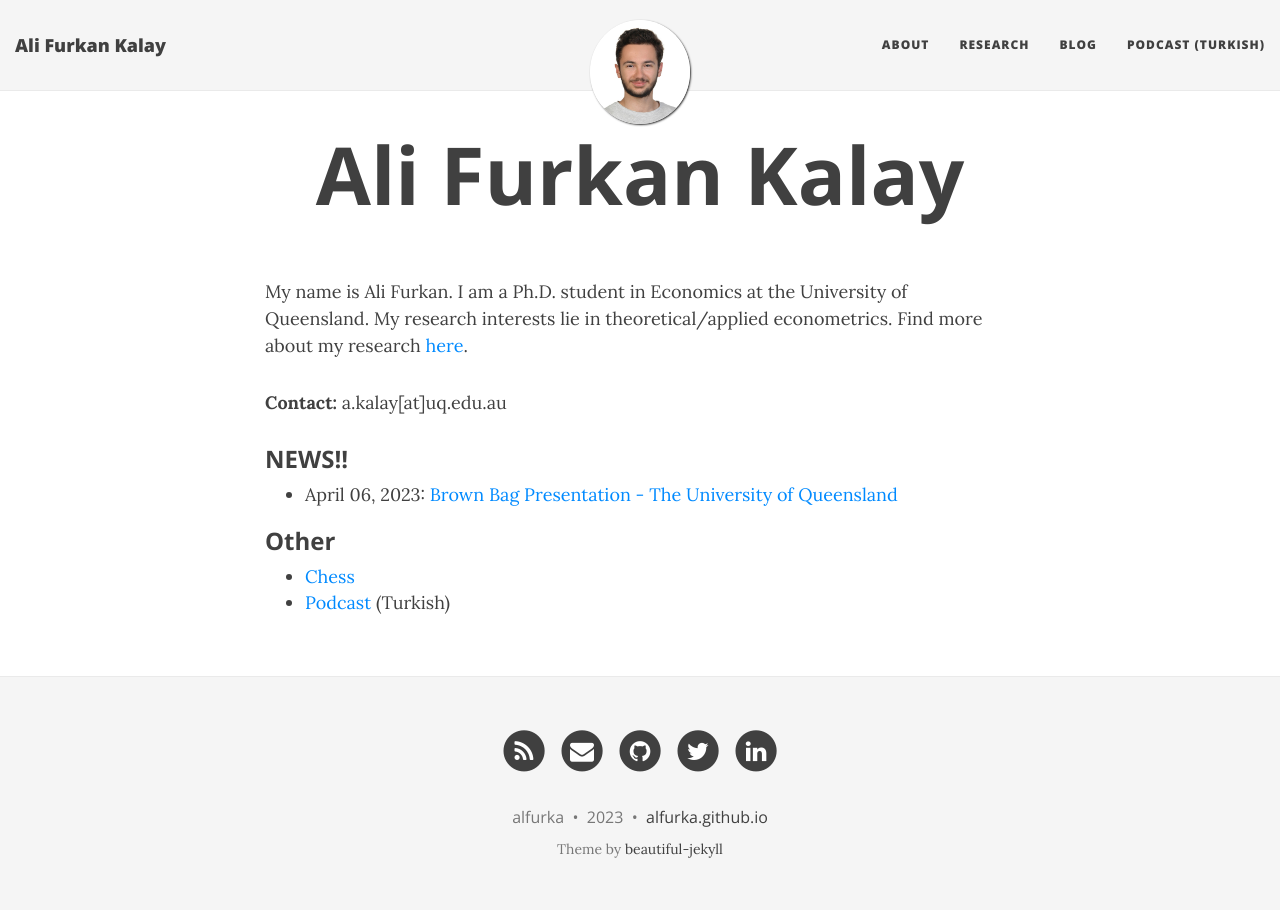
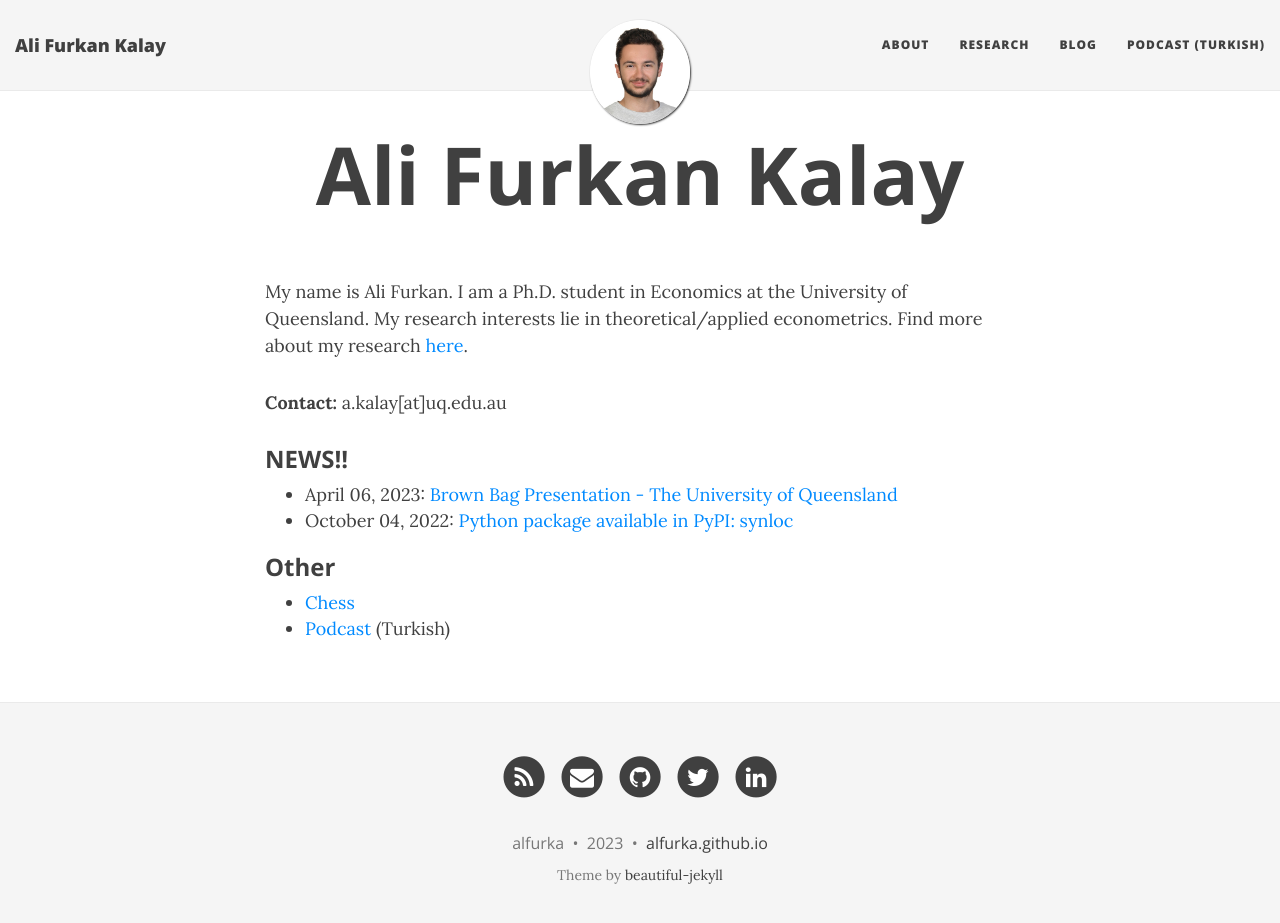
Before and after one commit to alfurka/alfurka.github.io, a Jekyll site: the page built from index.html, in a window 1280 px wide and 936 px high. Shown: the top 923 px of the window. Built offline with Jekyll 4.4.1, drawn with Linux system fonts in a browser that asks for light colours; nearby versions of some CDN libraries.

Commit message:
Update 2022-10-04-generate-synthetic-data-with-nearest-neighbor-algorithm.md

```diff
--- a/_posts/2022-10-04-generate-synthetic-data-with-nearest-neighbor-algorithm.md
+++ b/_posts/2022-10-04-generate-synthetic-data-with-nearest-neighbor-algorithm.md
@@ -1,8 +1,8 @@
 ---
 layout: post
 title: "A Fast Method to Create Synthetic Data with Python"
-subtitle: Using Python package synloc
-tags: [synthetic-data, computation, resampling, privacy, knn, python, synloc]
+subtitle: "Python package available in PyPI: synloc"
+tags: [NEWS,synthetic-data, computation, resampling, privacy, knn, python, synloc]
 image: /img/data.png
 ---
 
```
